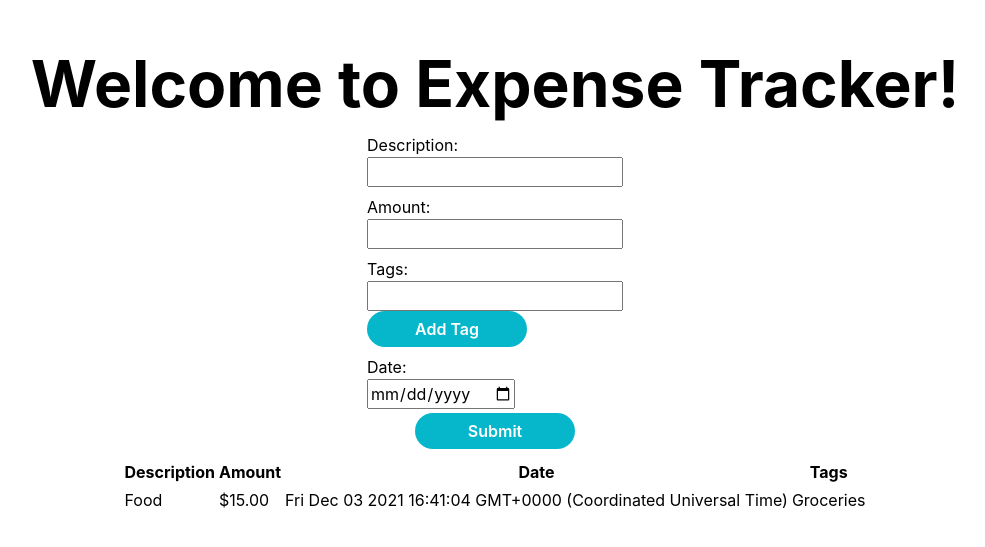
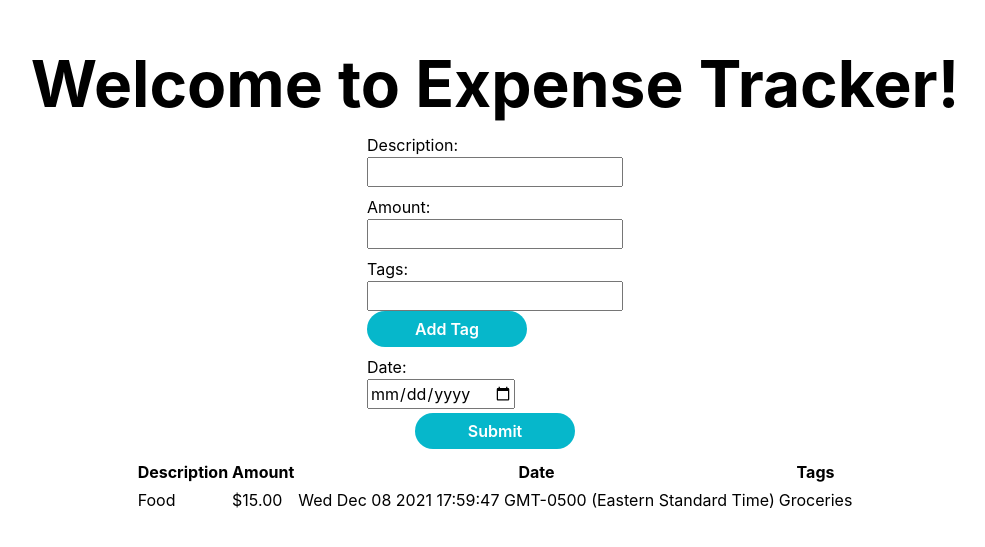
Before and after one commit to UchuuKani/expense-tracker-refactor, a Next.js app in the folder frontend/: page / in a window 1280 px wide. Shown: the part 119-666 px from the top of the page, without its empty margins (145-1130 px from the left). Built offline with nearby package versions, Linux system fonts and the light colour scheme.

Commit message:
updates test date in TransactionTable to render a hardcoded date to prevent snapshot test from failing each time it is updated

```diff
--- a/frontend/src/components/TransactionTable.tsx
+++ b/frontend/src/components/TransactionTable.tsx
@@ -19,7 +19,7 @@ const TransactionTable: React.FC = (props) => {
         <tr>
           <td>Food</td>
           <td>$15.00</td>
-          <td>{new Date().toString()}</td>
+          <td>Wed Dec 08 2021 17:59:47 GMT-0500 (Eastern Standard Time)</td>
           <td>Groceries</td>
         </tr>
       </tbody>
```
Also changed, not shown: 1 other file (tests, documents, lock files or other folders).
